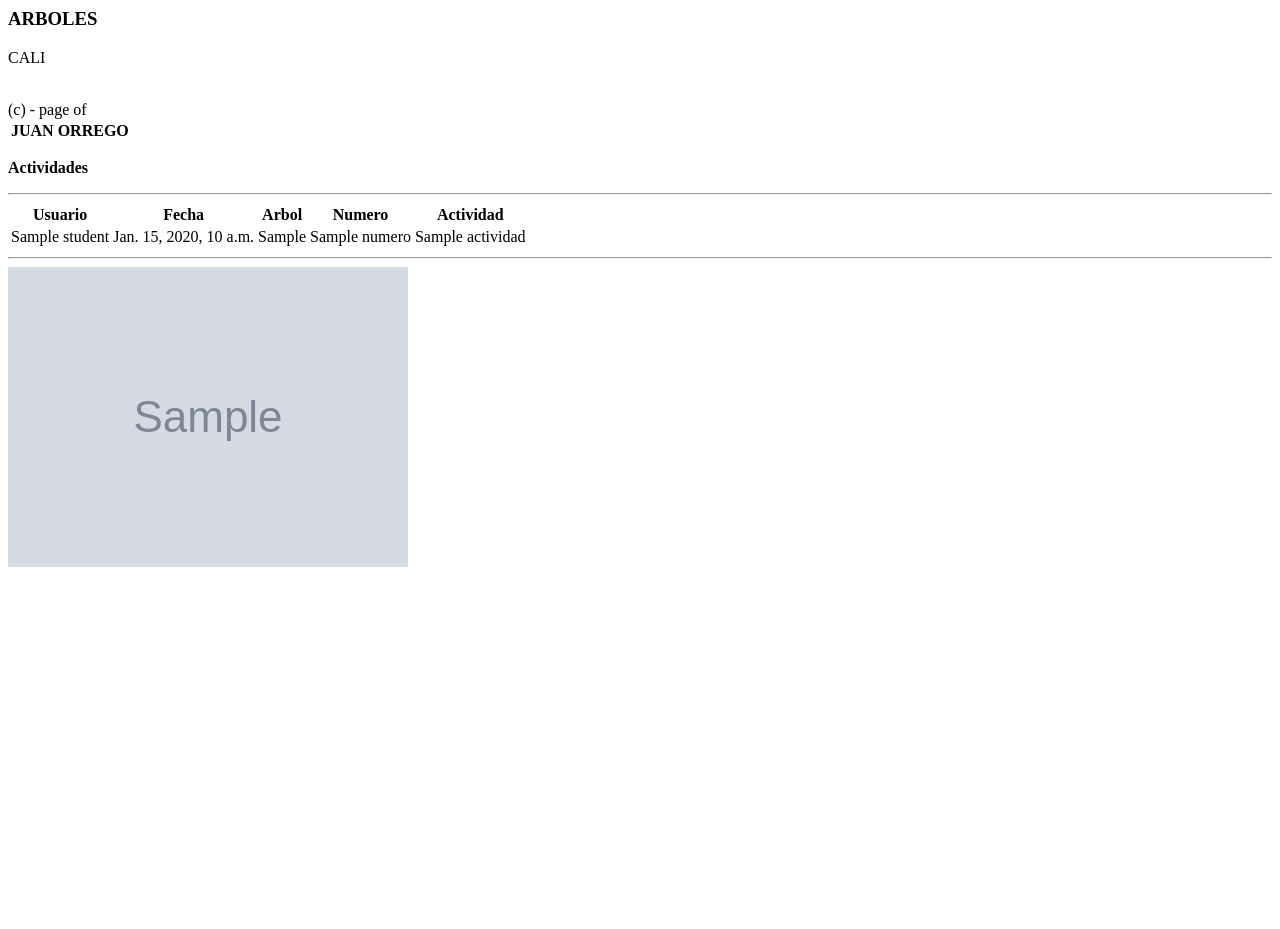
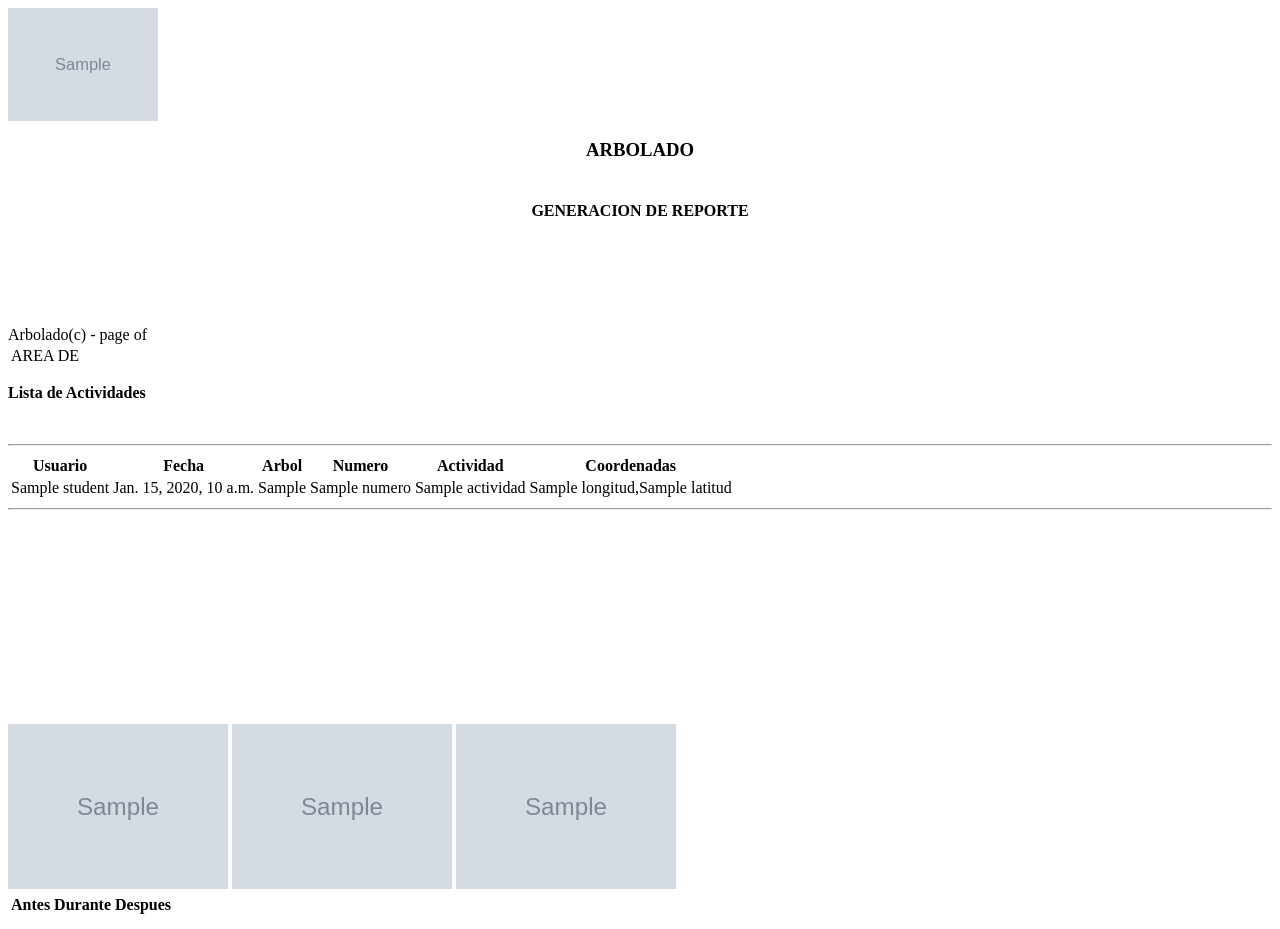
Before and after one commit to orregoduque/mytecsure, a Django app: template appointment/templates/appointment/pdf_evento.html in a window 1280 px wide. Before the commit the page ends 567 px from the top, so only its background shows below. Run offline with Django 3.2, Linux system fonts and the light colour scheme; the template is opened without the code that fills it: most values are stand-ins (such as "Sample title", 1, 10 or a date in 2020); grey boxes marked "Sample" are stand-in pictures; lists and menus that the app fills with data are empty; parts of the project's set-up code (start-up, migrations or seed data) failed here and were passed over; some libraries are stand-ins or nearby versions.

Commit message:
design updated

```diff
--- a/appointment/templates/appointment/pdf_evento.html
+++ b/appointment/templates/appointment/pdf_evento.html
@@ -1,15 +1,19 @@
 <head>
     <style>
-        @page {
+        @page
+        {
             size: a4 portrait;
-            @frame header_frame {           /* Static Frame */
+            @frame header_frame
+            {           /* Static Frame */
                 -pdf-frame-content: header_content;
                 left: 50pt; width: 512pt; top: 50pt; height: 40pt;
             }
-            @frame content_frame {          /* Content Frame */
+            @frame content_frame
+            {          /* Content Frame */
                 left: 50pt; width: 512pt; top: 90pt; height: 632pt;
             }
-            @frame footer_frame {           /* Another static Frame */
+            @frame footer_frame
+            {           /* Another static Frame */
                 -pdf-frame-content: footer_content;
                 left: 50pt; width: 512pt; top: 772pt; height: 20pt;
             }
@@ -20,31 +24,54 @@
     <body>
         <!-- Content for Static Frame 'header_frame' -->
         <div id="header_content">
-            <h3>ARBOLES</h3>
-            <p>CALI</p>
-            <br>
+            <a>
+            <img src="static/images/{{nombre_foto}}" style="width:150px">
+            </a>
+        </div>
+        <div >
+            <p>
+                <h3 align="center">
+                    ARBOLADO
+                    <br/>
+                    <br/>
+                </h3>
+            </p>
+            <p align="center">
+                <strong>GENERACION DE REPORTE</strong>
+                <br/>
+                <br/>
+                <br/>
+                <br/>
+                <br/>
+                <br/>
+            </p>
         </div>
         <!-- Content for Static Frame 'footer_frame' -->
-        <div id="footer_content">(c) - page <pdf:pagenumber>
+        <div id="footer_content">Arbolado(c) - page <pdf:pagenumber>
             of <pdf:pagecount>
         </div>
         <!-- HTML Content -->
         <table>
                 <tr>
-                    <td><strong>JUAN ORREGO</strong></td>
+                    <td>AREA DE </td>
                     <td><strong></strong></td>
                 </tr>
         </table>
-        <p><strong>Actividades</strong></p>
+        <p>
+            <strong>Lista de Actividades</strong>
+        </p>
+        <br/>
         <hr>
+        <div class="row">
             <table>
-            <tr>
+                <thead>
                     <th>Usuario</th>
                     <th>Fecha</th>
                     <th>Arbol</th>
                     <th>Numero</th>
                     <th>Actividad</th>
-            </tr>
+                    <th>Coordenadas</th>
+                </thead>
                 {% for obj in eventos %}
                 <tr>
                     <td>{{obj.student }}</td>
@@ -52,15 +79,52 @@
                     <td>{{obj.tipo_arbol}}</td>
                     <td>{{obj.numero}}</td>
                     <td>{{obj.actividad}}</td>
+                    <td>{{obj.longitud}},{{obj.latitud}} </td>
                 </tr>
                 {% endfor %}
+            </table>
+        </div>
+        <hr>
+        <p>
+        </p>
+        <div class='details'>
+            <br/>
+            <br/>
+            <br/>
+            <br/>
+            <br/>
+            <br/>
+            <br/>
+            <br/>
+            <br/>
+            <br/>
+            <br/>
 
+        </div>
+        <div class="align-self-center">
+            <a>
+            <img src="static/images/{{nombre_foto}}" style="width:220px" class=" center-block">
+            </a>
+            <a>
+            <img src="static/images/{{nombre_foto}}" style="width:220px" class=" center-block">
+            </a>
+            <a>
+            <img src="static/images/{{nombre_foto}}" style="width:220px" class=" center-block">
+            </a>
+        </div>
+        <div>
+            <table>
+                <tr>
+                    <th>Antes</th>
+                    <th>Durante</th>
+                    <th>Despues</th>
+                </tr>
+                <tr>
+                    <td></td>
+                    <td></td>
+                    <td></td>
+                </tr>
             </table>
-        <hr>
-        <div>
-            <a>
-            <img src="static/images/{{nombre_foto}}" style="width:400px" class=" center-block">
-            </a>
         </div>
     </body>
     </html>
--- a/templates/footer.html
+++ b/templates/footer.html
@@ -4,8 +4,8 @@
     <div class="container p-4 d-flex justify-content-around cont-footer">
         <!--Grid column-->
         <div class="p-2 align-self-center">
-            <p>Reserva una ...</p>
-            <h6 class="text-uppercase">Contacto</h6>
+            <p>Plantamos, talamos, decoramos</p>
+            <h6 class="text-uppercase"><strong>Contacto</strong>: Juan Camilo Suarez</h6>
             <p><strong>Dirección</strong>: Cali, Valle del Cauca</p>
         </div>
         <!--Grid column-->
```
Also changed, not shown: account/templates/account/home.html (+10 -8 lines), account/templates/account/login.html (+13 -0 lines), account/templates/account/logout.html (+18 -1 lines), appointment/templates/appointment/evento_list.html (+29 -23 lines), templates/base.html (+10 -5 lines), db.sqlite3. Lines whose indentation alone changed are shown as unchanged.
